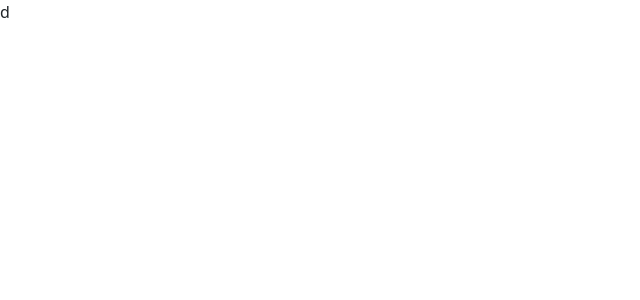
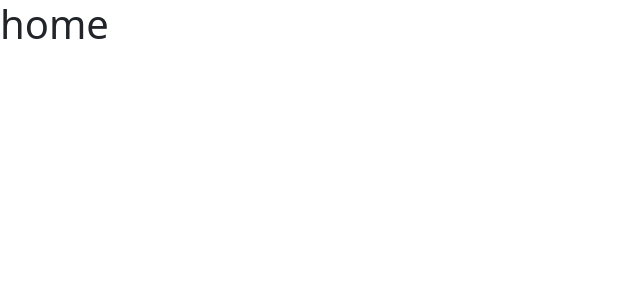
Before and after one commit to Khudaverdi27/React-TypeScript-Project---Markdown-Supported-Note-Taking-With-Categories, a React (Vite) app: page / in a window 1280 px wide. Shown: the top 300 px of the page, without its empty margins (0-640 px from the left). Built offline with nearby package versions, Linux system fonts and the light colour scheme.

Commit message:
creted:routing

```diff
--- a/src/App.tsx
+++ b/src/App.tsx
@@ -1,5 +1,17 @@
+import { Navigate, Route, Routes } from "react-router-dom";
+
 function App() {
-  return <div>d</div>;
+  return (
+    <Routes>
+      <Route path="/" element={<h1>home</h1>} />
+      <Route path="/new" element={<h1>new</h1>} />
+      <Route path="/:id">
+        <Route index element={<h1>show</h1>} />
+        <Route path="/:id/edit" element={<h1>edit</h1>} />
+      </Route>
+      <Route path="*" element={<Navigate to={"/"} />} />
+    </Routes>
+  );
 }
 
 export default App;
--- a/src/main.tsx
+++ b/src/main.tsx
@@ -1,9 +1,10 @@
 import ReactDOM from "react-dom/client";
 import App from "./App.tsx";
 import "bootstrap/dist/css/bootstrap.min.css";
+import { BrowserRouter } from "react-router-dom";
 
 ReactDOM.createRoot(document.getElementById("root")!).render(
-  <>
+  <BrowserRouter>
     <App />
-  </>
+  </BrowserRouter>
 );
```
